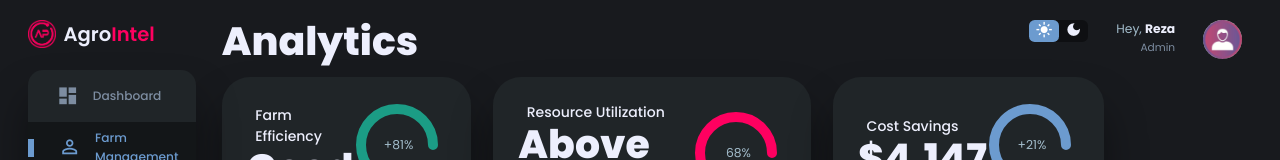
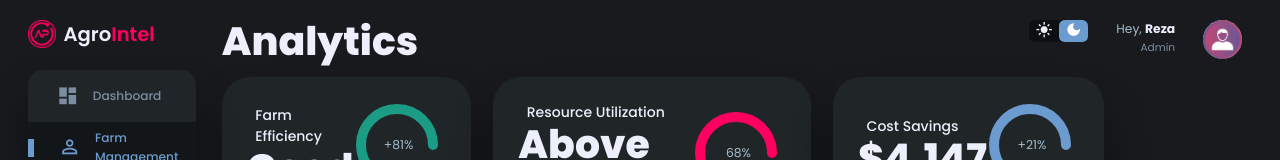
Before and after one commit to Ivar-7/codeCrafters, a React (Vite) app: page / in a window 1280 px wide. Shown: the top 160 px of the page. Built offline with nearby package versions, Linux system fonts and the light colour scheme.

Commit message:
toogle dark mode icon

```diff
--- a/src/components/home/Dashboard.jsx
+++ b/src/components/home/Dashboard.jsx
@@ -162,8 +162,18 @@ const Dashboard = ({ toogleSidebar }) => {
             <span className="material-icons-sharp">menu</span>
           </button>
           <div className="dark-mode" onClick={() => toggleDarkMode()}>
-            <span className="material-icons-sharp active">light_mode</span>
-            <span className="material-icons-sharp">dark_mode</span>
+            <span
+              className={`material-icons-sharp ${isDarkMode ? "" : "active"}`}
+              onClick={toggleDarkMode}
+            >
+              light_mode
+            </span>
+            <span
+              className={`material-icons-sharp ${isDarkMode ? "active" : ""}`}
+              onClick={toggleDarkMode}
+            >
+              dark_mode
+            </span>
           </div>
 
           <div className="profile">
```
